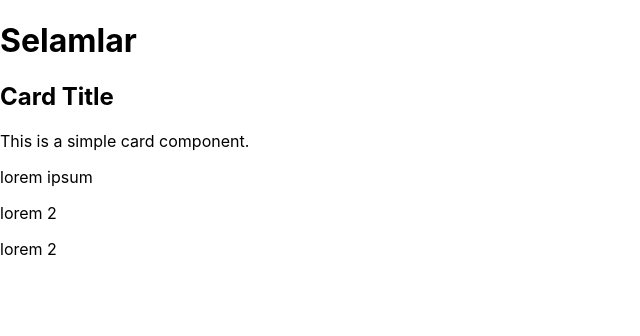
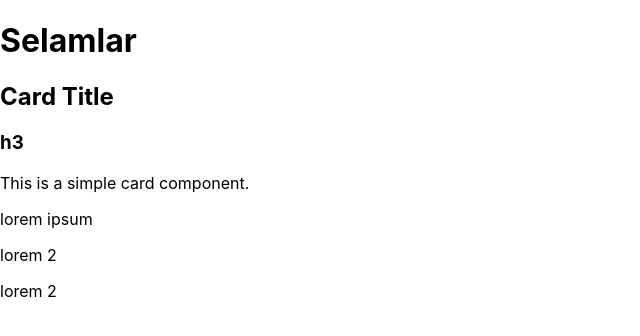
Before and after one commit to DogacUlgacc/react-ogren, a React (Create React App) app: page / in a window 1280 px wide. Shown: the top 336 px of the page, without its empty margins (0-640 px from the left). Built offline with nearby package versions, Linux system fonts and the light colour scheme.

Commit message:
h3 eklendş

```diff
--- a/src/components/Card.js
+++ b/src/components/Card.js
@@ -4,6 +4,7 @@ export default function Card() {
     return (
         <div>
             <h2>Card Title</h2>
+            <h3>h3</h3>
             <p>This is a simple card component.</p>
         </div>
     );
```
